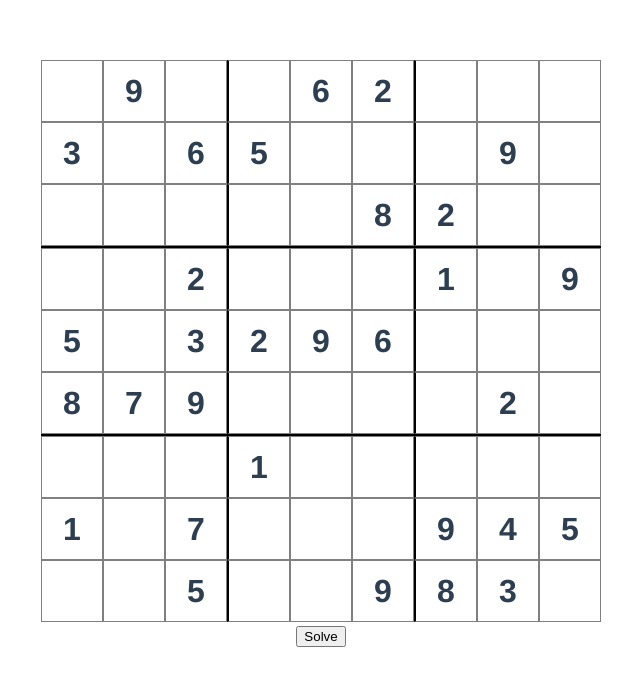
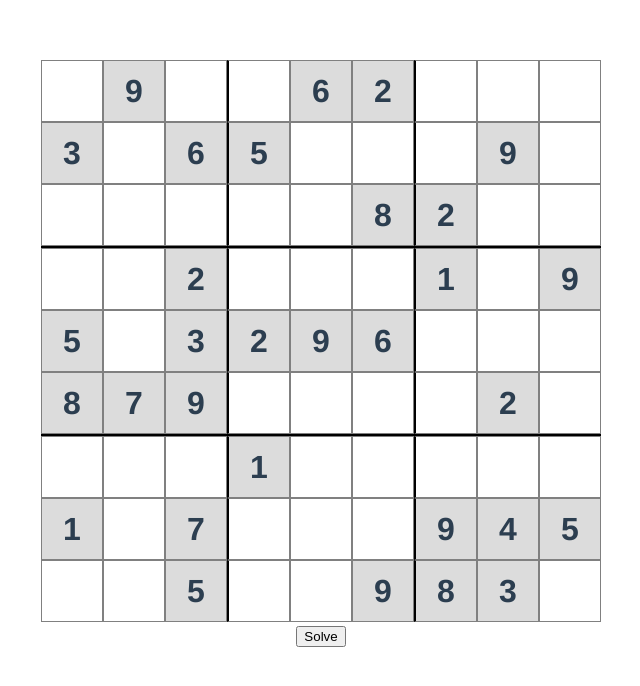
Before and after one commit to diegous/sodoku-vue, a Vue app: page / in a window 1280 px wide. Shown: the top 686 px of the page, without its empty margins (319-959 px from the left). Built offline with nearby package versions, Linux system fonts and the light colour scheme.

Commit message:
Add background color to original cells

```diff
--- a/src/components/Cell.vue
+++ b/src/components/Cell.vue
@@ -31,5 +31,6 @@ export default {
 
 .original {
   font-weight: bold;
+  background-color: gainsboro;
 }
 </style>
```
